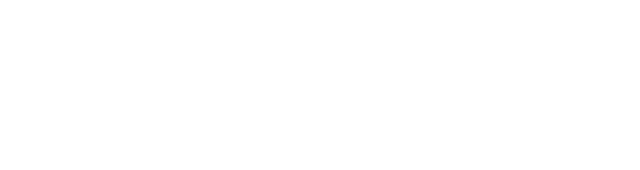
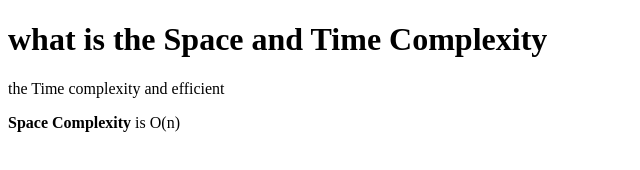
Before and after one commit to acciojob/time-and-space-complexity-Ritu0097, a website: page main.html in a window 1280 px wide. Shown: the whole page, without its empty margins (0-640 px from the left). Drawn offline with Linux system fonts and the light colour scheme.

Commit message:
created a submission

```diff
--- a/main.html
+++ b/main.html
@@ -7,7 +7,9 @@
 </head>
 
 <body>
-	<!-- the entire body must be written by student -->
+	<h1>what is the Space and Time Complexity</h1>
+	<p>the Time complexity and efficient</p>
+	<p><b>Space Complexity</b> is O(n)</p>
     <script type="text/javascript" src="./script.js">
 </script>
 
```
